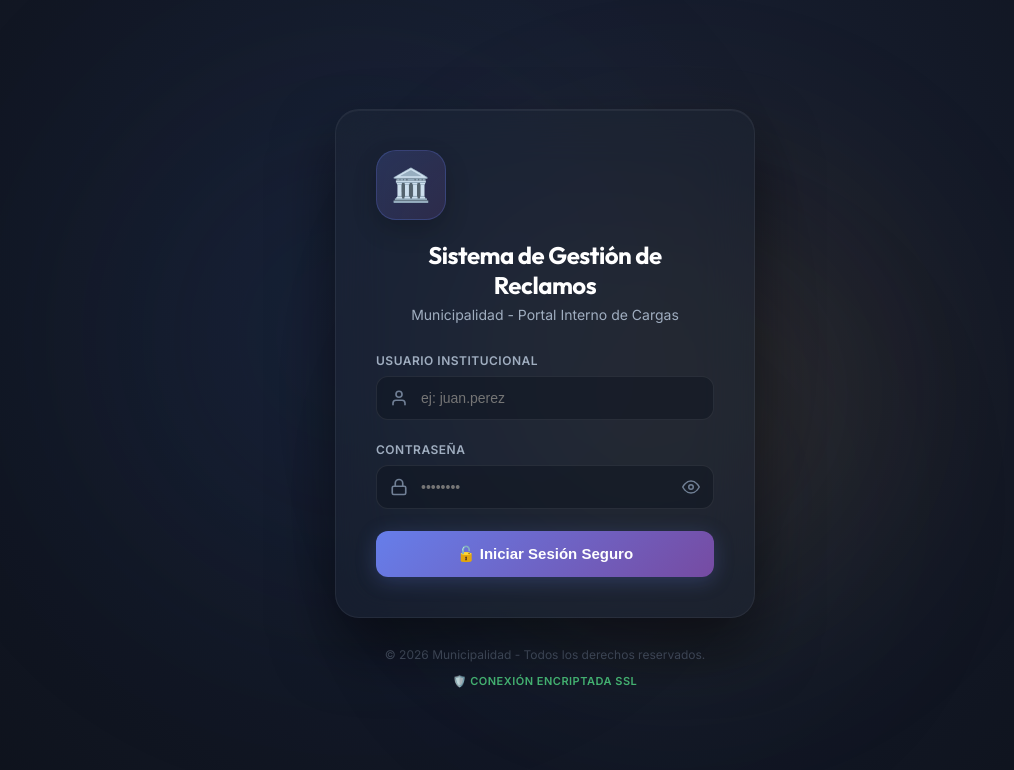
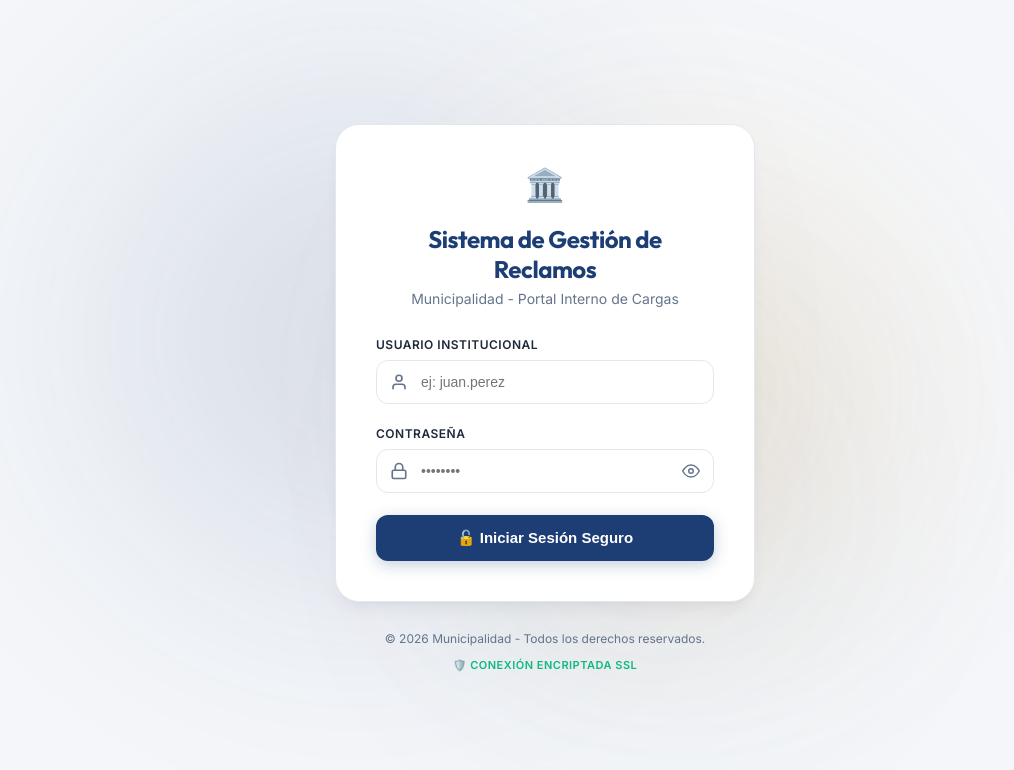
Before and after one commit to datosdesarrollo3f-ops/SISTEMA-INTERNO-DE-TICKETS, a React (Vite) app: page / in a window 1280 px wide. Shown: the top 770 px of the page, without its empty margins (95-1109 px from the left). Built offline with nearby package versions, Linux system fonts and the light colour scheme; no server answers; the database is empty.

Commit message:
Add files via upload

```diff
--- a/src/App.jsx
+++ b/src/App.jsx
@@ -8,6 +8,16 @@ function App() {
   const [userRole, setUserRole] = useState(null); // 'usuario' or 'admin'
   const [loading, setLoading] = useState(true);
   const [currentHash, setCurrentHash] = useState(window.location.hash || '#/login');
+  const [theme, setTheme] = useState(localStorage.getItem('theme') || 'light');
+
+  useEffect(() => {
+    if (theme === 'dark') {
+      document.documentElement.classList.add('dark-theme');
+    } else {
+      document.documentElement.classList.remove('dark-theme');
+    }
+    localStorage.setItem('theme', theme);
+  }, [theme]);
 
   useEffect(() => {
     // Check if session exists in localStorage
@@ -100,7 +110,7 @@ function App() {
 
   // Safe rendering
   if (!currentUser) {
-    return <LoginScreen onLoginSuccess={handleLoginSuccess} />;
+    return <LoginScreen onLoginSuccess={handleLoginSuccess} theme={theme} setTheme={setTheme} />;
   }
 
   return (
@@ -113,9 +123,29 @@ function App() {
           </span>
           <span className="user-display-name">{currentUser}</span>
         </div>
-        <button className="logout-btn" onClick={handleLogout}>
-          🚪 Salir del Sistema
-        </button>
+        <div style={{ display: 'flex', gap: '12px', alignItems: 'center' }}>
+          <button
+            onClick={() => setTheme(theme === 'light' ? 'dark' : 'light')}
+            style={{
+              background: 'var(--bg-main)',
+              border: '1px solid var(--border-color)',
+              color: 'var(--text-main)',
+              padding: '6px 12px',
+              borderRadius: '8px',
+              cursor: 'pointer',
+              fontWeight: '500',
+              fontSize: '13px',
+              display: 'flex',
+              alignItems: 'center',
+              gap: '6px'
+            }}
+          >
+            {theme === 'light' ? '🌙 Modo Oscuro' : '☀️ Modo Claro'}
+          </button>
+          <button className="logout-btn" onClick={handleLogout}>
+            🚪 Salir del Sistema
+          </button>
+        </div>
       </div>
 
       {/* Render the appropriate portal depending on role & hash */}
--- a/src/index.css
+++ b/src/index.css
@@ -856,7 +856,7 @@ header p {
   left: 0;
   width: 100%;
   height: 100%;
-  background: radial-gradient(circle at 50% 30%, #1a2236 0%, #0d111a 100%);
+  background: var(--bg-main);
   z-index: 9999;
   overflow: auto;
   padding: 20px;
@@ -874,16 +874,9 @@ header p {
 }
 
 .login-logo {
-  width: 70px;
-  height: 70px;
-  background: linear-gradient(135deg, rgba(102, 126, 234, 0.2) 0%, rgba(118, 75, 162, 0.2) 100%);
-  border: 1px solid rgba(102, 126, 234, 0.25);
-  border-radius: 20px;
   display: flex;
-  align-items: center;
   justify-content: center;
   margin-bottom: 20px;
-  box-shadow: 0 10px 25px rgba(0, 0, 0, 0.2);
   transition: transform 0.3s ease;
 }
 
@@ -896,28 +889,28 @@ header p {
 }
 
 .login-card {
-  background: rgba(30, 39, 54, 0.45);
+  background: var(--bg-card);
   backdrop-filter: blur(25px);
   -webkit-backdrop-filter: blur(25px);
   padding: 40px;
   border-radius: 24px;
-  box-shadow: 0 30px 60px rgba(0, 0, 0, 0.5), inset 0 1px 0 rgba(255, 255, 255, 0.05);
+  box-shadow: var(--glass-shadow);
   text-align: center;
   width: 100%;
-  border: 1px solid rgba(255, 255, 255, 0.06);
+  border: 1px solid var(--border-color);
 }
 
 .login-card h1 {
   font-family: 'Outfit', sans-serif;
   font-size: 24px;
   margin-bottom: 6px;
-  color: #ffffff;
+  color: var(--color-primary);
   font-weight: 700;
   letter-spacing: -0.5px;
 }
 
 .login-subtitle {
-  color: #a0aec0;
+  color: var(--text-muted);
   margin-bottom: 30px;
   font-size: 14px;
   font-weight: 400;
@@ -934,7 +927,7 @@ header p {
 
 .login-form-group label {
   display: block;
-  color: #a0aec0;
+  color: var(--text-main);
   font-weight: 600;
   margin-bottom: 8px;
   font-size: 12px;
@@ -949,10 +942,10 @@ header p {
   width: 100%;
 }
 
-.input-icon-wrapper > .input-svg {
+.input-svg {
   position: absolute;
   left: 14px;
-  color: #718096;
+  color: var(--text-muted);
   pointer-events: none;
   width: 18px;
   height: 18px;
@@ -962,23 +955,23 @@ header p {
 .login-form-group input {
   width: 100%;
   padding: 13px 14px 13px 44px;
-  border: 1px solid rgba(255, 255, 255, 0.08);
+  border: 1px solid var(--border-color);
   border-radius: 12px;
-  background: rgba(15, 20, 30, 0.5);
-  color: #e2e8f0;
+  background: var(--bg-input);
+  color: var(--text-main);
   font-size: 14px;
   transition: all 0.3s ease;
   outline: none;
 }
 
 .login-form-group input:focus {
-  border-color: rgba(102, 126, 234, 0.8);
-  box-shadow: 0 0 14px rgba(102, 126, 234, 0.3);
-  background: rgba(15, 20, 30, 0.75);
+  border-color: var(--color-primary);
+  box-shadow: 0 0 14px rgba(29, 62, 117, 0.2);
+  background: var(--bg-input);
 }
 
 .login-form-group input:focus + .input-svg {
-  color: #667eea;
+  color: var(--color-primary);
 }
 
 .toggle-password {
@@ -986,18 +979,16 @@ header p {
   right: 14px;
   background: none;
   border: none;
-  color: #718096;
+  color: var(--text-muted);
   cursor: pointer;
   padding: 0;
   display: flex;
   align-items: center;
   justify-content: center;
-  transition: color 0.3s;
-  z-index: 12;
 }
 
 .toggle-password:hover {
-  color: #cbd5e0;
+  color: var(--text-main);
 }
 
 .toggle-password svg {
@@ -1008,7 +999,7 @@ header p {
 .login-btn {
   width: 100%;
   padding: 14px;
-  background: linear-gradient(135deg, #667eea 0%, #764ba2 100%);
+  background: var(--color-primary);
   color: #ffffff;
   border: none;
   border-radius: 12px;
@@ -1017,7 +1008,7 @@ header p {
   font-size: 15px;
   margin-top: 10px;
   transition: all 0.3s ease;
-  box-shadow: 0 4px 20px rgba(102, 126, 234, 0.25);
+  box-shadow: 0 4px 15px rgba(29, 62, 117, 0.25);
   display: flex;
   align-items: center;
   justify-content: center;
@@ -1025,8 +1016,8 @@ header p {
 
 .login-btn:hover:not(:disabled) {
   transform: translateY(-1px);
-  box-shadow: 0 6px 24px rgba(102, 126, 234, 0.4);
-  filter: brightness(1.08);
+  background: var(--color-secondary);
+  box-shadow: 0 6px 24px rgba(230, 126, 34, 0.3);
 }
 
 .login-btn:disabled {
@@ -1041,12 +1032,12 @@ header p {
 
 .login-footer p {
   font-size: 12px;
-  color: #4a5568;
+  color: var(--text-muted);
   margin: 4px 0;
 }
 
 .login-footer .secure-badge {
-  color: #48bb78;
+  color: var(--color-success);
   font-weight: 600;
   display: inline-flex;
   align-items: center;
```
